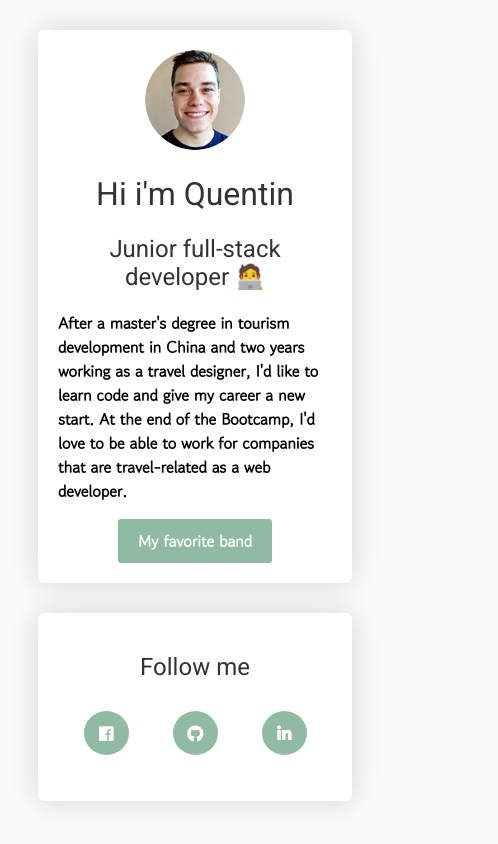
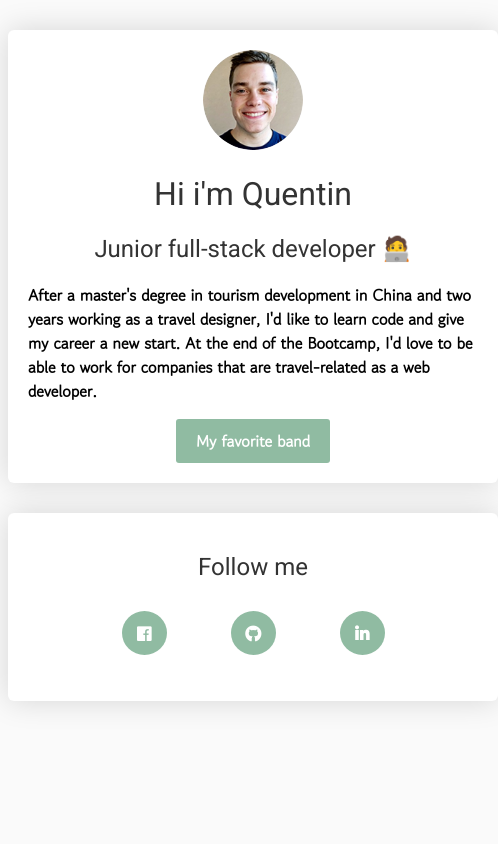
Before and after one commit to quentin-peschard/my_profile, a plain HTML site: page index.html in a window 390 px wide. Shown: the whole page, 498 px wide, since content can reach past the window. Drawn offline with Linux system fonts and the light colour scheme.

Commit message:
finished exercise

```diff
--- a/style.css
+++ b/style.css
@@ -40,9 +40,10 @@ img {
 }
 
 div {
+  width: 450px;
   border-radius: 6px;
   background-color: white;
-  margin: 30px;
+  margin: 30px auto;
   padding: 20px;
   box-shadow: 0 0 30px rgba(0, 0, 0, 0.15);
 }
@@ -60,11 +61,11 @@ ul {
   padding: 10px;
   width: 25px;
   border-radius: 50%;
-  margin: 10px 50px;
+  margin: 10px 40px;
 }
 
 @media (max-width: 900px) {
   .square-link {
-  margin: 10px 20px;
+  margin: 10px 30px;
   }
 }
```
